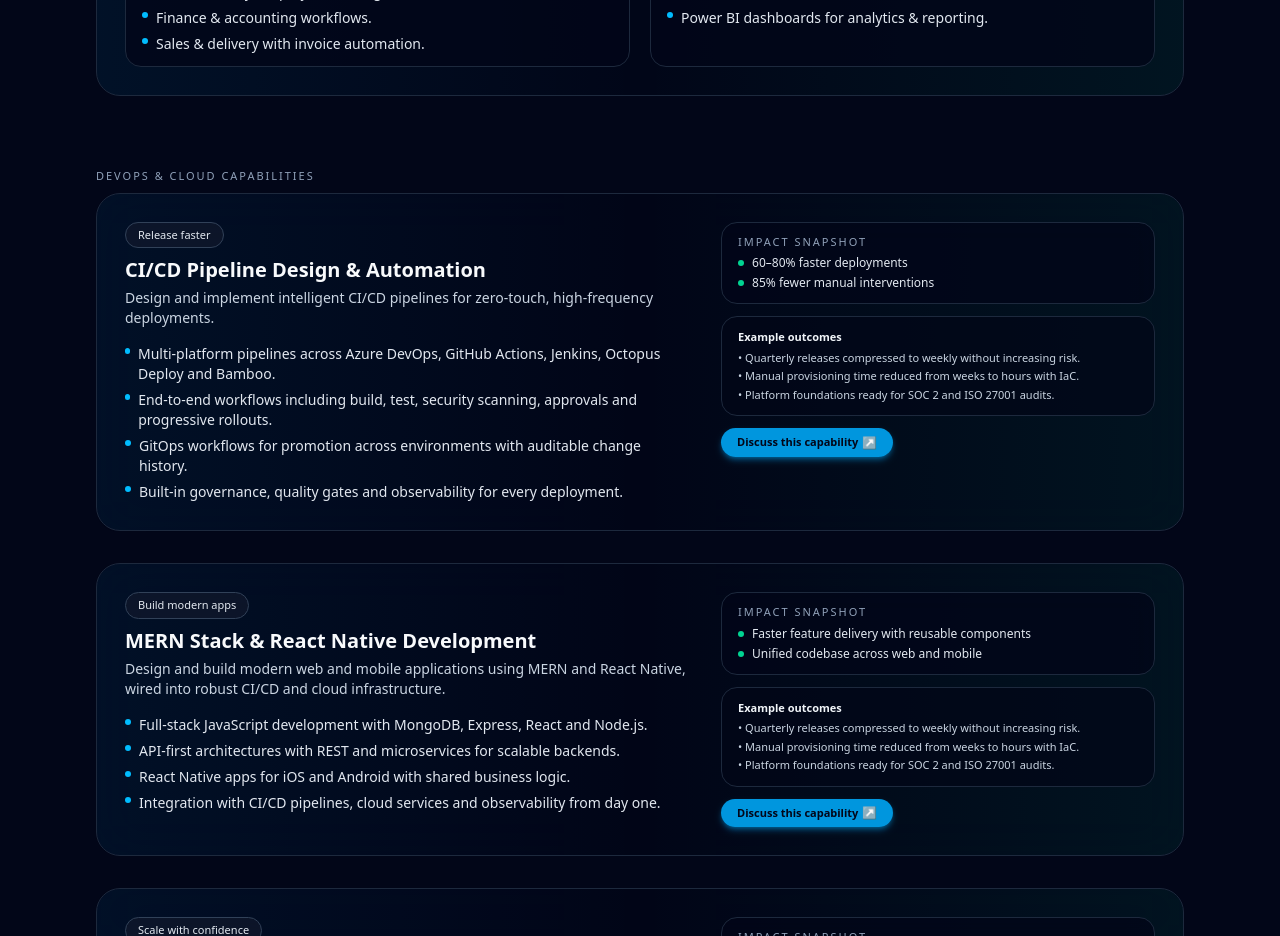
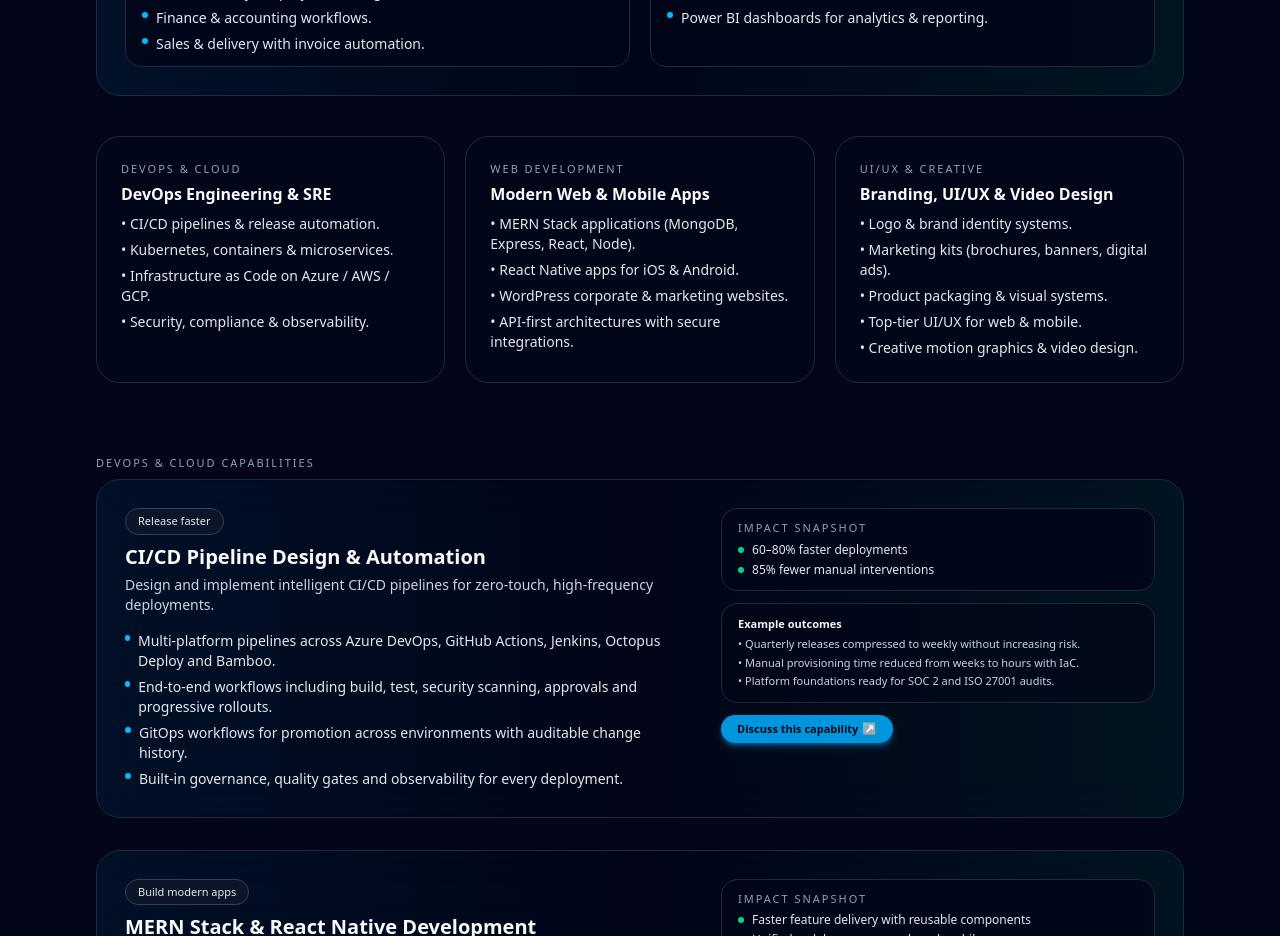
Before and after one commit to KrishnaDolas/Auribus-Technology, a React (Vite) app in the folder Frontend/: page /#/services in a window 1280 px wide. Shown: the part 1940-2876 px from the top of the page. Built offline with nearby package versions, Linux system fonts and the light colour scheme.

Commit message:
Some message

```diff
--- a/Frontend/src/Components/Header.jsx
+++ b/Frontend/src/Components/Header.jsx
@@ -46,13 +46,13 @@ export default function Header() {
                 Services
               </NavLink>
               <NavLink
-                to="/SuccessStories"
+                to="/success-stories"
                 className={({ isActive }) => (isActive ? active : base)}
               >
                 Success Stories
               </NavLink>
               <NavLink
-                to="/TechnologyStack"
+                to="/technology-stack"
                 className={({ isActive }) => (isActive ? active : base)}
               >
                 Technology Stack
--- a/Frontend/src/Pages/Services.jsx
+++ b/Frontend/src/Pages/Services.jsx
@@ -455,6 +455,58 @@ export default function Services() {
           ))}
         </section>
 
+        <section className="mt-10 grid md:grid-cols-3 gap-5">
+  {/* DevOps */}
+  <div className="rounded-3xl border border-slate-800 bg-slate-950/85 p-5 sm:p-6">
+    <p className="text-[11px] uppercase tracking-[0.18em] text-slate-400 mb-1">
+      DevOps & Cloud
+    </p>
+    <h3 className="text-sm sm:text-base font-semibold mb-2">
+      DevOps Engineering & SRE
+    </h3>
+    <ul className="text-xs sm:text-sm text-slate-200 space-y-1.5">
+      <li>• CI/CD pipelines & release automation.</li>
+      <li>• Kubernetes, containers & microservices.</li>
+      <li>• Infrastructure as Code on Azure / AWS / GCP.</li>
+      <li>• Security, compliance & observability.</li>
+    </ul>
+  </div>
+
+  {/* Web development */}
+  <div className="rounded-3xl border border-slate-800 bg-slate-950/85 p-5 sm:p-6">
+    <p className="text-[11px] uppercase tracking-[0.18em] text-slate-400 mb-1">
+      Web development
+    </p>
+    <h3 className="text-sm sm:text-base font-semibold mb-2">
+      Modern Web & Mobile Apps
+    </h3>
+    <ul className="text-xs sm:text-sm text-slate-200 space-y-1.5">
+      <li>• MERN Stack applications (MongoDB, Express, React, Node).</li>
+      <li>• React Native apps for iOS & Android.</li>
+      <li>• WordPress corporate & marketing websites.</li>
+      <li>• API‑first architectures with secure integrations.</li>
+    </ul>
+  </div>
+
+  {/* UI/UX & Video / Branding */}
+  <div className="rounded-3xl border border-slate-800 bg-slate-950/85 p-5 sm:p-6">
+    <p className="text-[11px] uppercase tracking-[0.18em] text-slate-400 mb-1">
+      UI/UX & Creative
+    </p>
+    <h3 className="text-sm sm:text-base font-semibold mb-2">
+      Branding, UI/UX & Video Design
+    </h3>
+    <ul className="text-xs sm:text-sm text-slate-200 space-y-1.5">
+      <li>• Logo & brand identity systems.</li>
+      <li>• Marketing kits (brochures, banners, digital ads).</li>
+      <li>• Product packaging & visual systems.</li>
+      <li>• Top‑tier UI/UX for web & mobile.</li>
+      <li>• Creative motion graphics & video design.</li>
+    </ul>
+  </div>
+</section>
+
+
         {/* DevOps capabilities */}
         <section id="capabilities" className="mt-14 md:mt-18 space-y-8">
           <div className="mb-2">
```
